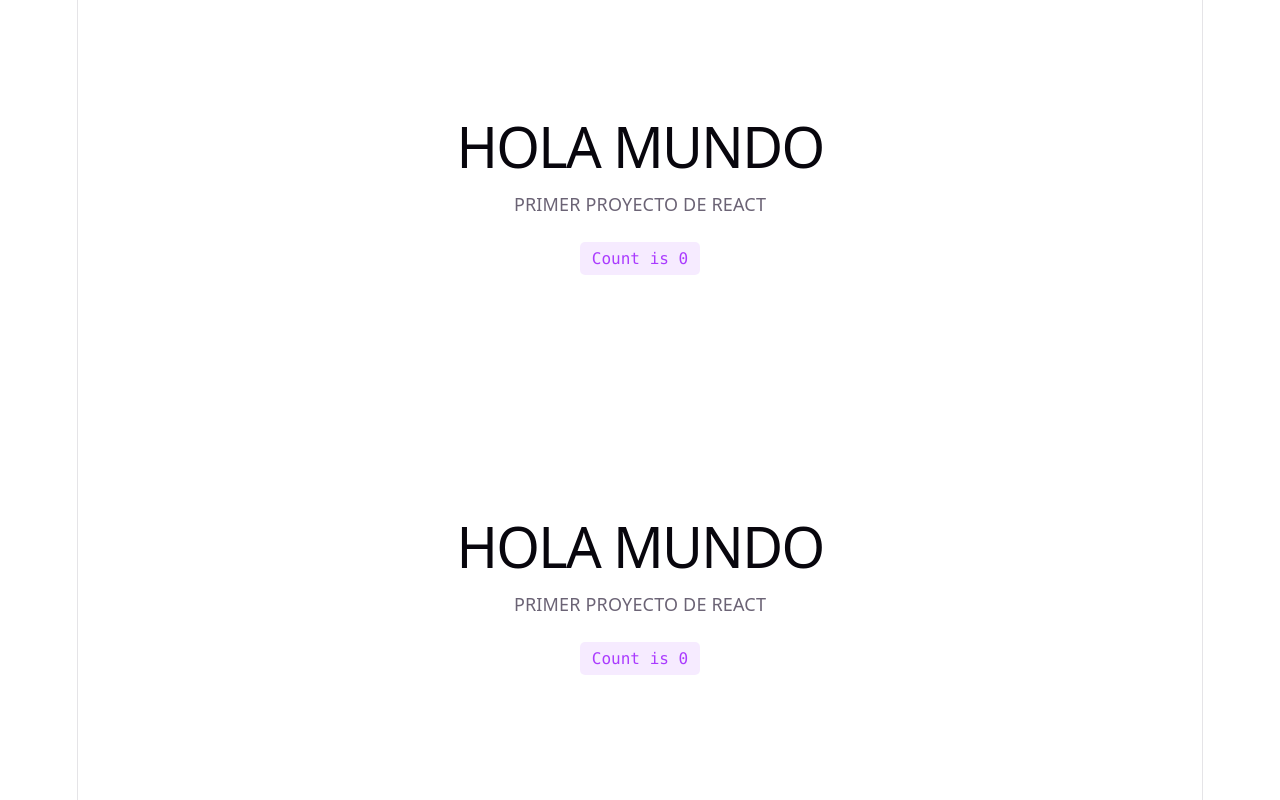
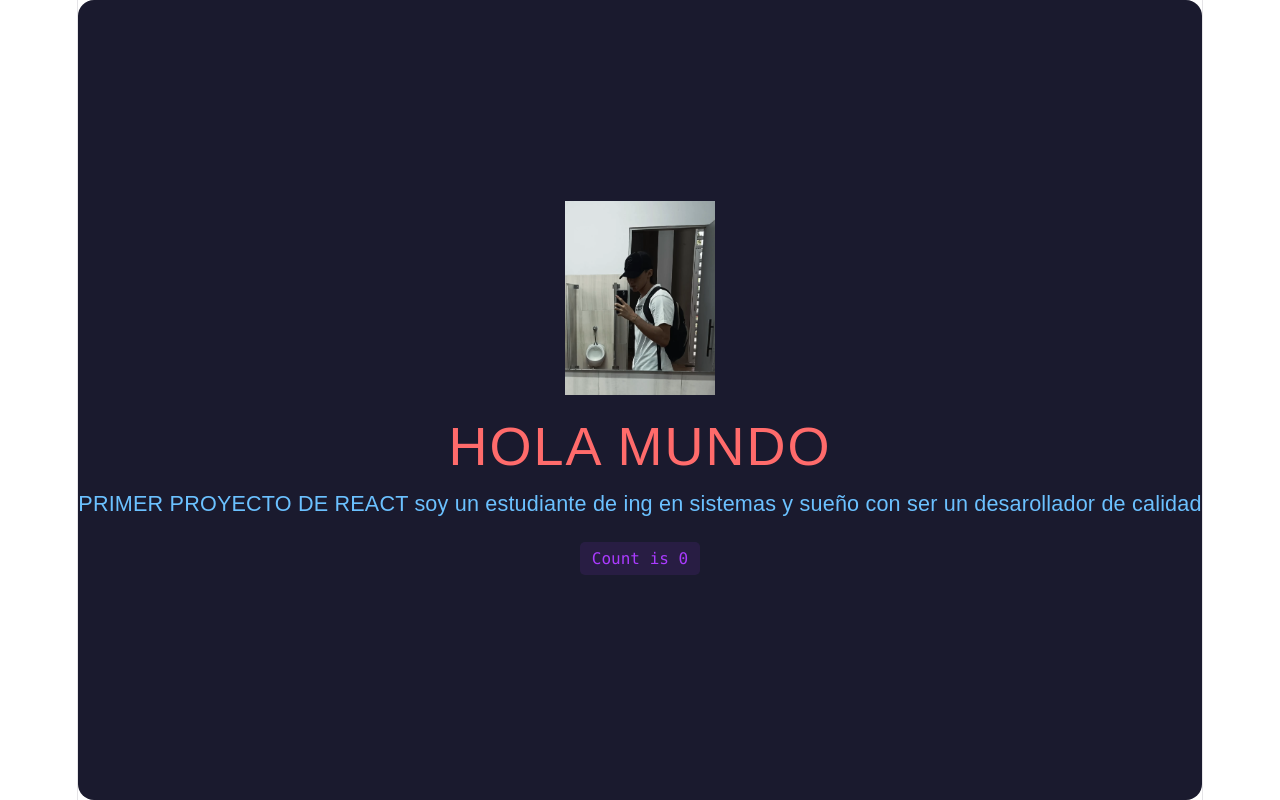
Before and after one commit to jmriosm-ship-it/react-jesus-manuel, a React (Vite) app: page / in a window 1280 px wide. Built offline with nearby package versions, Linux system fonts and the light colour scheme.

Commit message:
actualizacion

```diff
--- a/src/App.css
+++ b/src/App.css
@@ -182,3 +182,21 @@
     border-right-color: var(--border);
   }
 }
+
+#center h1 {
+  font-family: 'Poppins', sans-serif;
+  color: #ff6b6b;
+  font-size: 3rem;
+  letter-spacing: 2px;
+}
+
+#center p {
+  font-family: 'Poppins', sans-serif;
+  color: #6bc1ff;
+  font-size: 1.2rem;
+}
+
+#center {
+  background-color: #1a1a2e;
+  border-radius: 16px;
+}
--- a/src/App.jsx
+++ b/src/App.jsx
@@ -11,9 +11,11 @@ function App() {
     <>
       <section id="center">
         <div>
+          <img src={heroImg} alt="Jesús" style={{ width: '150px' }} />
           <h1>HOLA MUNDO</h1>
           <p>
             PRIMER PROYECTO DE REACT
+            soy un estudiante de ing en sistemas y sueño con ser un desarollador de calidad
           </p>
         </div>
         <button
--- a/src/main.jsx
+++ b/src/main.jsx
@@ -6,7 +6,6 @@ import App from './App.jsx'
 createRoot(document.getElementById('root')).render(
   <StrictMode>
     <App />
-    <App />
 
   </StrictMode>,
 )
```
